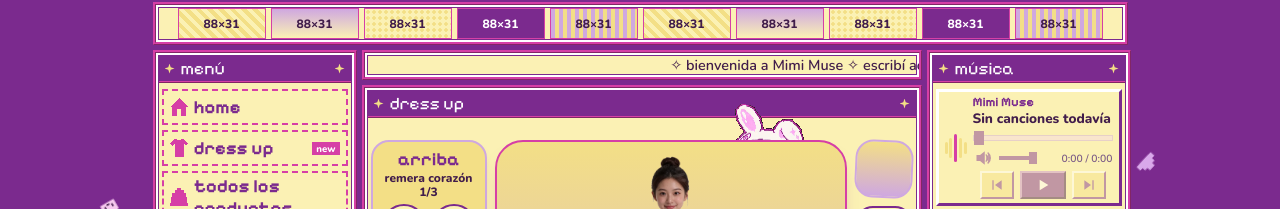
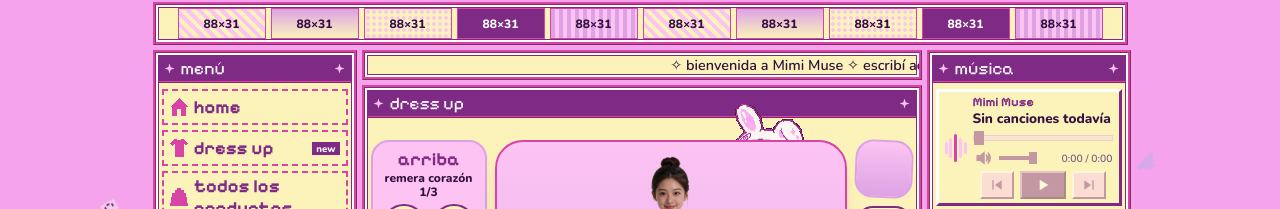
Before and after one commit to camimeuw/mimimuse, a plain HTML site: page index.html in a window 1280 px wide. Shown: the part 200-409 px from the top of the page. Drawn offline with nearby package versions, Linux system fonts and the light colour scheme.

Commit message:
Colores exactos de la hoja de la marca: fondo rosa, cajas crema, violeta oscuro y magenta del logo
Co-Authored-By: Claude Sonnet 5.5 <noreply@anthropic.com>
Claude-Session: https://claude.ai/code/session_01NkzZ8eXUVGq6ELL5ru2Trq

```diff
--- a/css/main.css
+++ b/css/main.css
@@ -1,14 +1,14 @@
 @font-face { font-family: "Pixelify Sans"; src: url("../assets/fonts/PixelifySans-400.woff") format("woff"); font-weight: 400; font-display: swap; }
 @font-face { font-family: "Pixelify Sans"; src: url("../assets/fonts/PixelifySans-700.woff") format("woff"); font-weight: 700; font-display: swap; }
 
-/* Colores: se cambian solo acá. Violeta por fuera, crema amarillo por dentro. */
+/* Colores: se cambian solo acá. Son los de la hoja de la marca: rosa de fondo, crema por dentro, violeta oscuro y magenta del logo. */
 :root {
-  --color-fondo: #7b2a8e;
-  --color-caja: #fbf1b4;
-  --color-borde: #d63fa6;
-  --color-texto: #411d4b;
-  --color-acento: #7b2a8e;
-  --rosa: #f3df86; --lila: #cfa8e0;                    /* rellenos de apoyo */
+  --color-fondo: #f4a3ec;
+  --color-caja: #fcf3bb;
+  --color-borde: #d843a8;
+  --color-texto: #331040;
+  --color-acento: #7f2b85;
+  --rosa: #fcc3f3; --lila: #dca2e4;                    /* rellenos de apoyo */
   --crema: var(--color-fondo); --fucsia: var(--color-borde); --uva: var(--color-acento); --tinta: var(--color-texto);
   --titulo: "Pixelify Sans", "Nunito", sans-serif;
   --fuente: "Nunito", "Comic Sans MS", cursive;
@@ -75,7 +75,7 @@ a { color: var(--color-acento); }
   color: var(--color-acento); border: 2px dashed var(--color-borde); background: var(--color-caja); transition: translate .2s var(--ease); }
 .menu a:hover { translate: 3px 0; background: var(--rosa); }
 .menu svg { width: 18px; height: 18px; flex-shrink: 0; fill: var(--color-borde); }
-.nuevo { margin-left: auto; padding: 0 4px; background: var(--color-borde); color: #fff; font-family: var(--fuente); font-size: .6rem; font-weight: 800; animation: parp 1s steps(2) infinite; }
+.nuevo { margin-left: auto; padding: 0 4px; background: var(--color-acento); color: #fff; font-family: var(--fuente); font-size: .6rem; font-weight: 800; animation: parp 1s steps(2) infinite; }
 @keyframes parp { 50% { opacity: 0; } }
 .novedades { margin: 0; padding-left: 16px; font-size: .8rem; line-height: 1.5; }
 .estado { display: flex; align-items: center; gap: 8px; font-size: .8rem; line-height: 1.25; }
```
